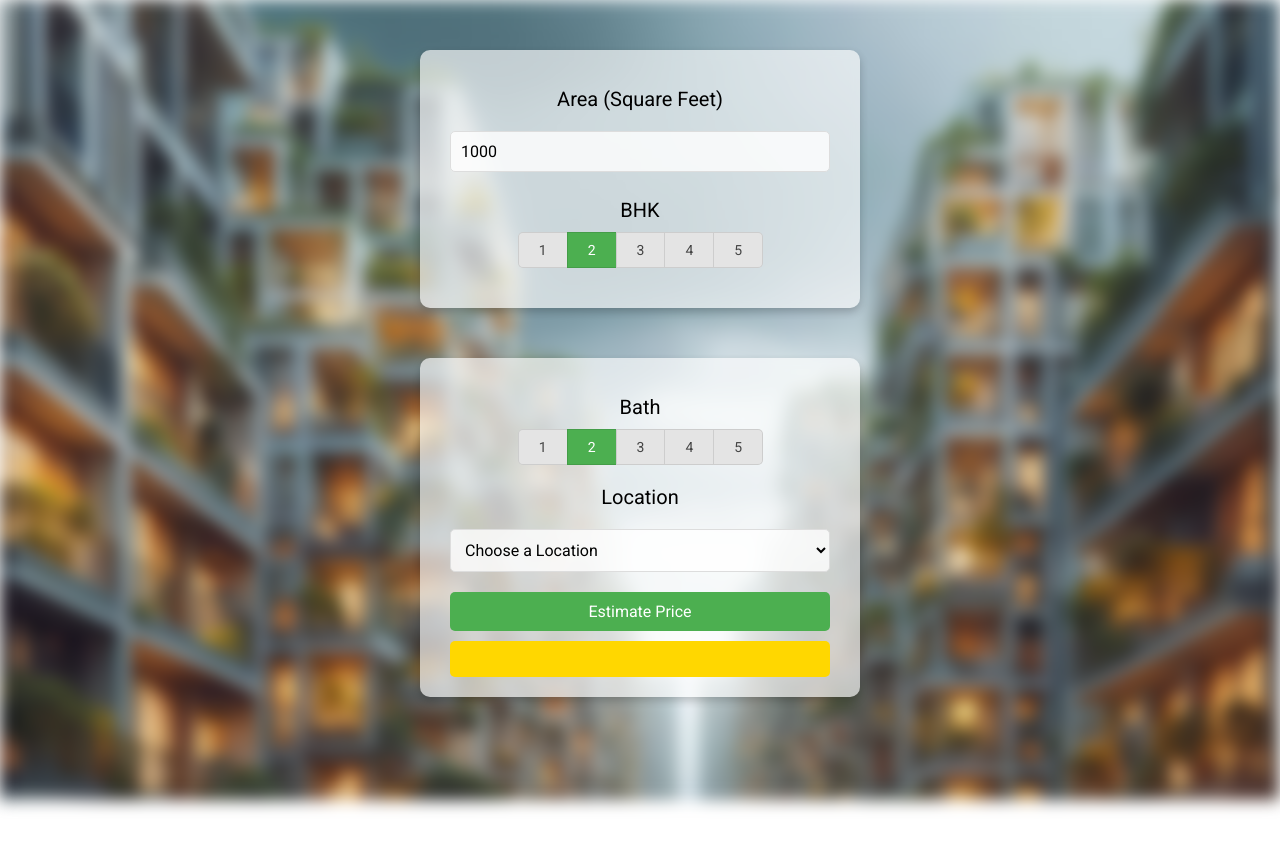
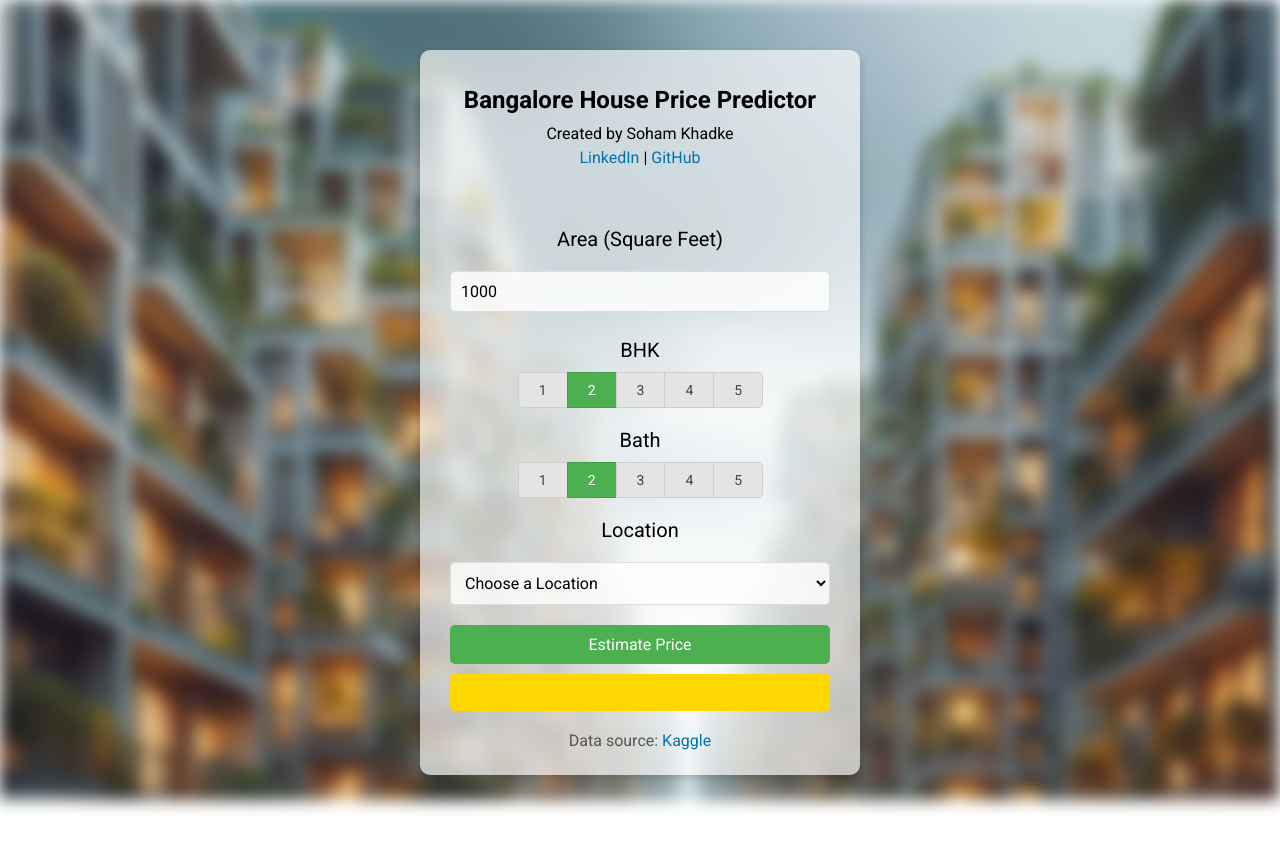
Before and after one commit to soham280203/House-Price-Prediction, a plain HTML site: page Application/client/app.html in a window 1280 px wide. Drawn offline with nearby package versions, Linux system fonts and the light colour scheme; no server answers.

Commit message:
Final Application Completed

```diff
--- a/Application/client/app.css
+++ b/Application/client/app.css
@@ -32,10 +32,30 @@ body, html {
   backdrop-filter: blur(5px); /* Apply a blur effect to the background */
 }
 
+h1 {
+  font-size: 24px;
+  margin-bottom: 10px;
+  font-weight: 700;
+}
+
 h2 {
   font-size: 20px;
   margin-bottom: 10px;
   font-weight: 400;
+}
+
+p {
+  font-size: 16px;
+  margin: 5px 0;
+}
+
+p a {
+  color: #0073b1;
+  text-decoration: none;
+}
+
+p a:hover {
+  text-decoration: underline;
 }
 
 .area, .location, .submit, .result {
@@ -68,7 +88,7 @@ h2 {
 .result {
   background: #ffd700;
   text-align: center;
-  margin:auto;
+  margin: auto;
   color: #333;
 }
 
@@ -113,3 +133,13 @@ h2 {
 .switch-field label:last-of-type {
   border-radius: 0 5px 5px 0;
 }
+
+.reference {
+  margin-top: 20px;
+  font-size: 0.9em;
+  color: #555;
+}
+
+.reference a {
+  color: #0073b1;
+}
--- a/Application/client/app.html
+++ b/Application/client/app.html
@@ -1,16 +1,26 @@
 <!DOCTYPE html>
 <html>
 <head>
-    <title>Banglore Home Price Prediction</title>
+    <title>Bangalore House Price Predictor</title>
     <script src="https://ajax.googleapis.com/ajax/libs/jquery/3.4.1/jquery.min.js"></script>
     <script src="app.js"></script>
     <link rel="stylesheet" href="app.css">
 </head>
 <body>
     <div class="img"></div>
-<form class="form">
+    <div class="form">
+        <h1>Bangalore House Price Predictor</h1>
+        <p>Created by Soham Khadke</p>
+        <p>
+            <a target = "_blank" href="https://www.linkedin.com/in/soham-khadke-826b3a211/">LinkedIn</a> |
+            <a target = "_blank" href="https://github.com/soham280203">GitHub</a>
+        </p>
+
+        <form>
+            <br><br>
             <h2>Area (Square Feet)</h2>
-    <input class="area"  type="text" id="uiSqft" class="floatLabel" name="Squareft" value="1000">
+            <input class="area" type="text" id="uiSqft" name="Squareft" value="1000">
+
             <h2>BHK</h2>
             <div class="switch-field">
                 <input type="radio" id="radio-bhk-1" name="uiBHK" value="1"/>
@@ -24,8 +34,7 @@
                 <input type="radio" id="radio-bhk-5" name="uiBHK" value="5"/>
                 <label for="radio-bhk-5">5</label>
             </div>
-	</form>
-<form class="form">
+
             <h2>Bath</h2>
             <div class="switch-field">
                 <input type="radio" id="radio-bath-1" name="uiBathrooms" value="1"/>
@@ -39,14 +48,21 @@
                 <input type="radio" id="radio-bath-5" name="uiBathrooms" value="5"/>
                 <label for="radio-bath-5">5</label>
             </div>
+
             <h2>Location</h2>
             <div>
-  <select class="location" name="" id="uiLocations">
+                <select class="location" id="uiLocations">
                     <option value="" disabled="disabled" selected="selected">Choose a Location</option>
-
                 </select>
             </div>
+
             <button class="submit" onclick="onClickedEstimatePrice()" type="button">Estimate Price</button>
-	<div id="uiEstimatedPrice" class="result">	<h2></h2> </div>
+            <div id="uiEstimatedPrice" class="result"><h2></h2></div>
+        </form>
+
+        <div class="reference">
+            <p>Data source: <a href="https://www.kaggle.com/datasets/amitabhajoy/bengaluru-house-price-data/data" target="_blank">Kaggle</a></p>
+        </div>
+    </div>
 </body>
 </html>
--- a/Application/client/app.js
+++ b/Application/client/app.js
@@ -26,8 +26,8 @@ function onClickedEstimatePrice(){
     var bathrooms = getBathValue();
     var location = document.getElementById("uiLocations");
     var estPrice = document.getElementById("uiEstimatedPrice");
-    var url = "http://127.0.0.1:5000/predict_home_price";
-
+    //var url = "http://127.0.0.1:5000/predict_home_price";
+    var url = "/api/predict_home_price";
     $.post(url, {
     total_sqft: parseFloat(sqft.value),
     bhk: bhk,
@@ -45,7 +45,8 @@ function onClickedEstimatePrice(){
 
 function onPageLoad() {
     console.log("Document Loaded");
-    var url = "http://127.0.0.1:5000/get_location_names";
+    //var url = "http://127.0.0.1:5000/get_location_names";
+    var url = "/api/get_location_names";
     $.get(url, function (data, status) {
         console.log("got response for get_location_names request");
         if (data && data.locations) {
```
Also changed, not shown: 1 other file. Lines whose indentation alone changed are shown as unchanged.
